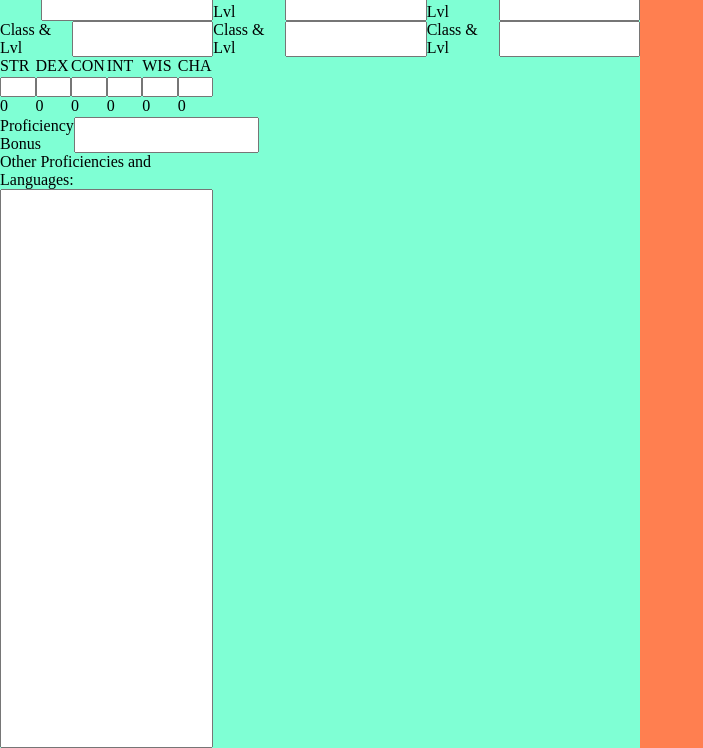
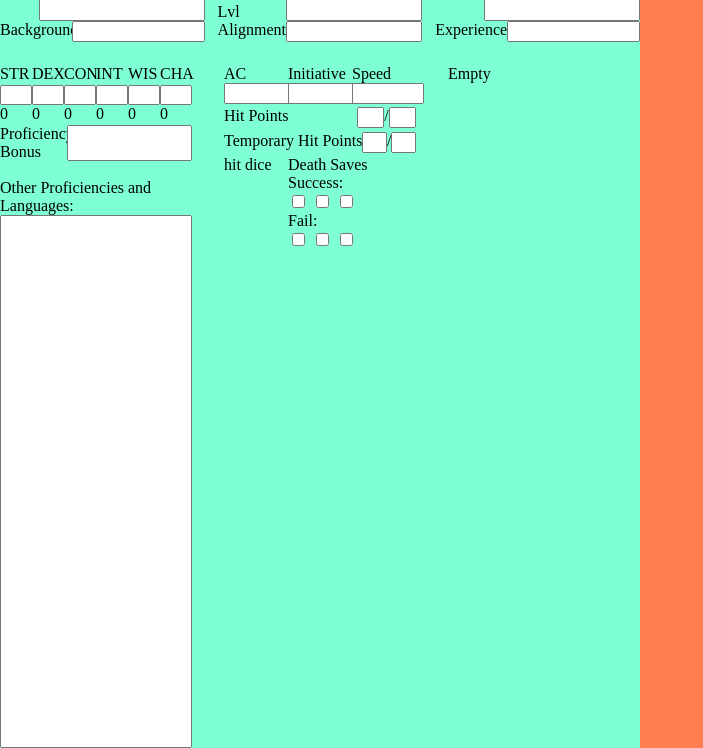
Before and after one commit to zhonglin-h/dnd_player_creator, an Electron app: page main.html in a window 1280 px wide. Shown: the part 52-800 px from the top of the page, without its empty margins (0-703 px from the left). Drawn offline with Linux system fonts and the light colour scheme.

Commit message:
unfinished, but ready to write save and test it out

```diff
--- a/main.html
+++ b/main.html
@@ -21,25 +21,27 @@
                     <input id='class-level-entry' style='width: 65%;'/>
                 </div>
                 <div class='horizontal-layout'>
-                    <p style='width:35%;'>Class & Lvl</p>
-                    <input id='class-level-entry' style='width: 65%;'/>
+                    <p style='width:25%;'>Race</p>
+                    <input id='race-entry' style='width: 75%;'/>
                 </div>
                 <div class='horizontal-layout'>
-                    <p style='width:35%;'>Class & Lvl</p>
-                    <input id='class-level-entry' style='width: 65%;'/>
+                    <p style='width:35%;'>Background</p>
+                    <input id='background-entry' style='width: 65%;'/>
                 </div>
                 <div class='horizontal-layout'>
-                    <p style='width:35%;'>Class & Lvl</p>
-                    <input id='class-level-entry' style='width: 65%;'/>
+                    <p style='width:35%;'>Alignment</p>
+                    <input id='alignment-entry' style='width: 65%;'/>
                 </div>
                 <div class='horizontal-layout'>
-                    <p style='width:35%;'>Class & Lvl</p>
-                    <input id='class-level-entry' style='width: 65%;'/>
+                    <p style='width:35%;'>Experience</p>
+                    <input id='xp-entry' style='width: 65%;'/>
                 </div>
             </div>
+            <br/>
             <div class='player-details-column-layout'>
+                <!-- First Column -->
                 <div style='display:flex; flex-direction: column;'>
-                    <div class='player-ability-scores-layout'>
+                    <div id='ability-scores-list' class='player-ability-scores-layout'>
                         <p>STR</p>
                         <p>DEX</p>
                         <p>CON</p>
@@ -60,15 +62,60 @@
                         <p id='cha-display'>0</p>
                     </div>
                     <div class='horizontal-layout'>
-                        <p>Proficiency Bonus</p>
-                        <input id='prof-bonus-entry'/>
+                        <p style='width:35%'>Proficiency Bonus</p>
+                        <input id='prof-bonus-entry' style='width:65%'/>
                     </div>
                     <div id='saving-throws-list'></div>
                     <div id='skill-list'></div>
+                    <br/>
                     <p>Other Proficiencies and Languages:</p>
-                    <input id='other-prof-lang-entry' style='flex: 1 1 auto;'/>
+                    <textarea id='other-prof-lang-entry' style='flex: 1 1 auto;resize:none;' ></textarea>
                 </div>
-
+                <!-- Second Column -->
+                <div>
+                    <div id='player-combat-details-layout'>
+                        <div style='grid-area:ac'>
+                            <p>AC</p>
+                            <input id='ac-entry' style='width:100%'/>
+                        </div>
+                        <div style='grid-area:init'>
+                            <p>Initiative</p>
+                            <input id='init-entry'  style='width:100%'/>
+                        </div>
+                        <div style='grid-area:speed'>
+                            <p>Speed</p>
+                            <input id='speed-entry' style='width:100%'/>
+                        </div>
+                        <div class='horizontal-layout' style='grid-area:hp;'>
+                            <p style='flex:1 0 auto;'>Hit Points</p>
+                            <input id='speed-entry' style='width:10%'/>
+                            /
+                            <input id='speed-entry' style='width:10%'/>
+                        </div>
+                        <div class='horizontal-layout' style='grid-area:thp;'>
+                            <p style='flex:1 0 auto;'>Temporary Hit Points</p>
+                            <input id='speed-entry' style='width:10%'/>
+                            /
+                            <input id='speed-entry' style='width:10%'/>
+                        </div>
+                        <div style='grid-area:hit-dice'>hit dice</div>
+                        <div style='grid-area:death-saves'>
+                            <p>Death Saves</p>
+                            <p>Success:</p>
+                            <input id='success1-entry' type='checkbox'></input>
+                            <input id='success2-entry' type='checkbox'></input>
+                            <input id='success3-entry' type='checkbox'></input>
+                            <p>Fail:</p>
+                            <input id='fail1-entry' type='checkbox'></input>
+                            <input id='fail2-entry' type='checkbox'></input>
+                            <input id='fail3-entry' type='checkbox'></input>
+                        </div>
+                    </div>
+                </div>
+                <!-- Third Column -->
+                <div>
+                    Empty
+                </div>
             </div>
         </div>
     </div>
--- a/player_main_layout.css
+++ b/player_main_layout.css
@@ -3,7 +3,7 @@
     position: relative;
     flex: 1 1 auto;
 
-    grid-template-rows: auto 1fr;
+    grid-template-rows: auto 3% 1fr;
 
     background-color: aquamarine;
 }
@@ -13,6 +13,8 @@
 
     grid-template-columns: repeat(3, minmax(0, 1fr));
     grid-template-rows: repeat(2, auto);
+
+    column-gap: 2%;
 }
 
 .player-details-column-layout {
@@ -20,6 +22,8 @@
 
     grid-template-columns: repeat(3, minmax(0, 1fr));
     grid-template-rows: 1fr;
+
+    column-gap: 5%;
 }
 
 .player-ability-scores-layout {
@@ -28,3 +32,18 @@
     grid-template-columns: repeat(6, minmax(0, 1fr));
     grid-template-rows: repeat(3, 20px);
 }
+
+#player-combat-details-layout {
+    display: grid;
+
+    grid-template-areas:
+        'ac init speed'
+        'hp hp hp'
+        'thp thp thp'
+        'hit-dice death-saves death-saves';
+
+    row-gap: 2%;
+
+    grid-template-columns: repeat(3, minmax(0, 1fr));
+    grid-template-rows: repeat(4, auto);
+}
```
